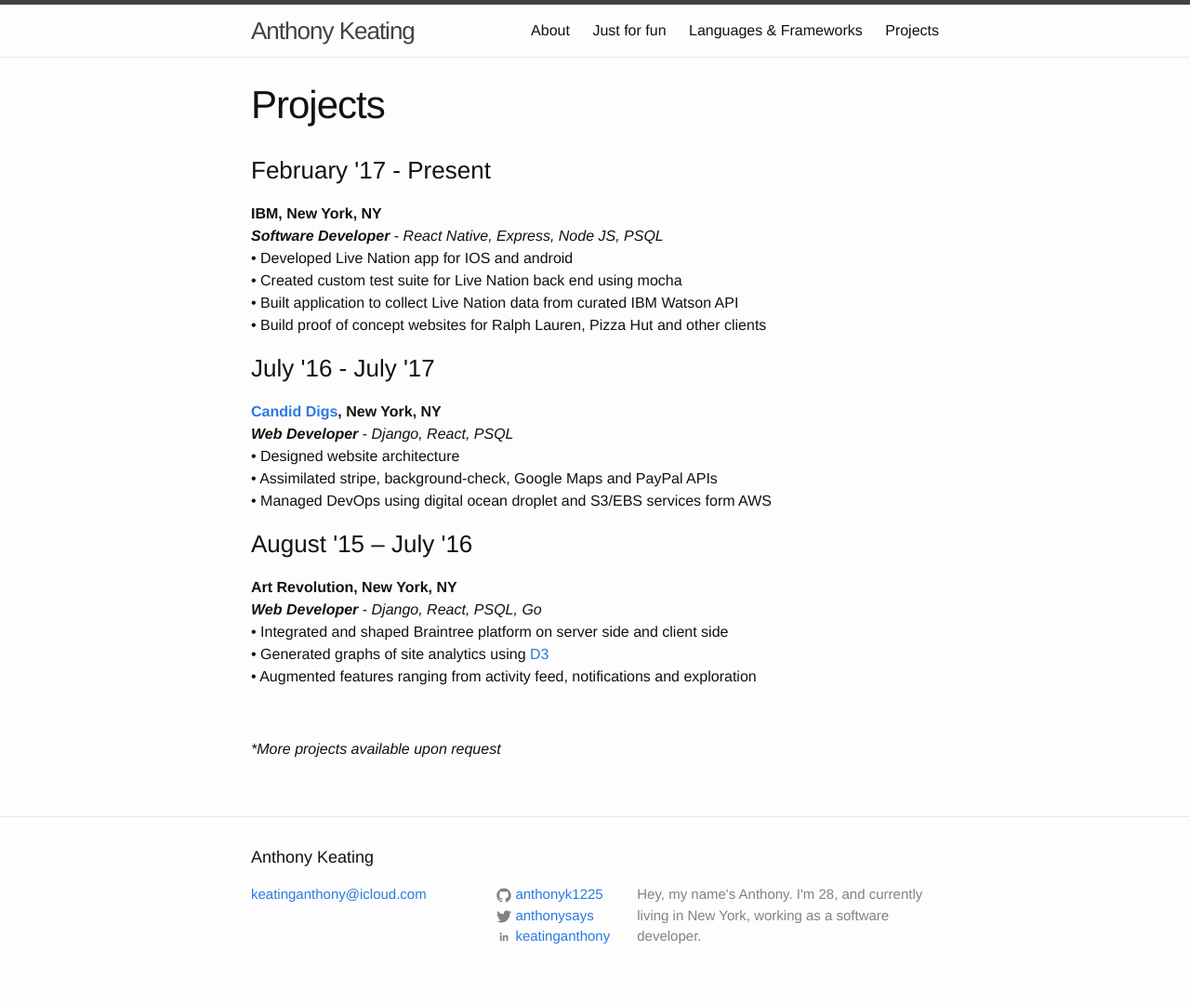
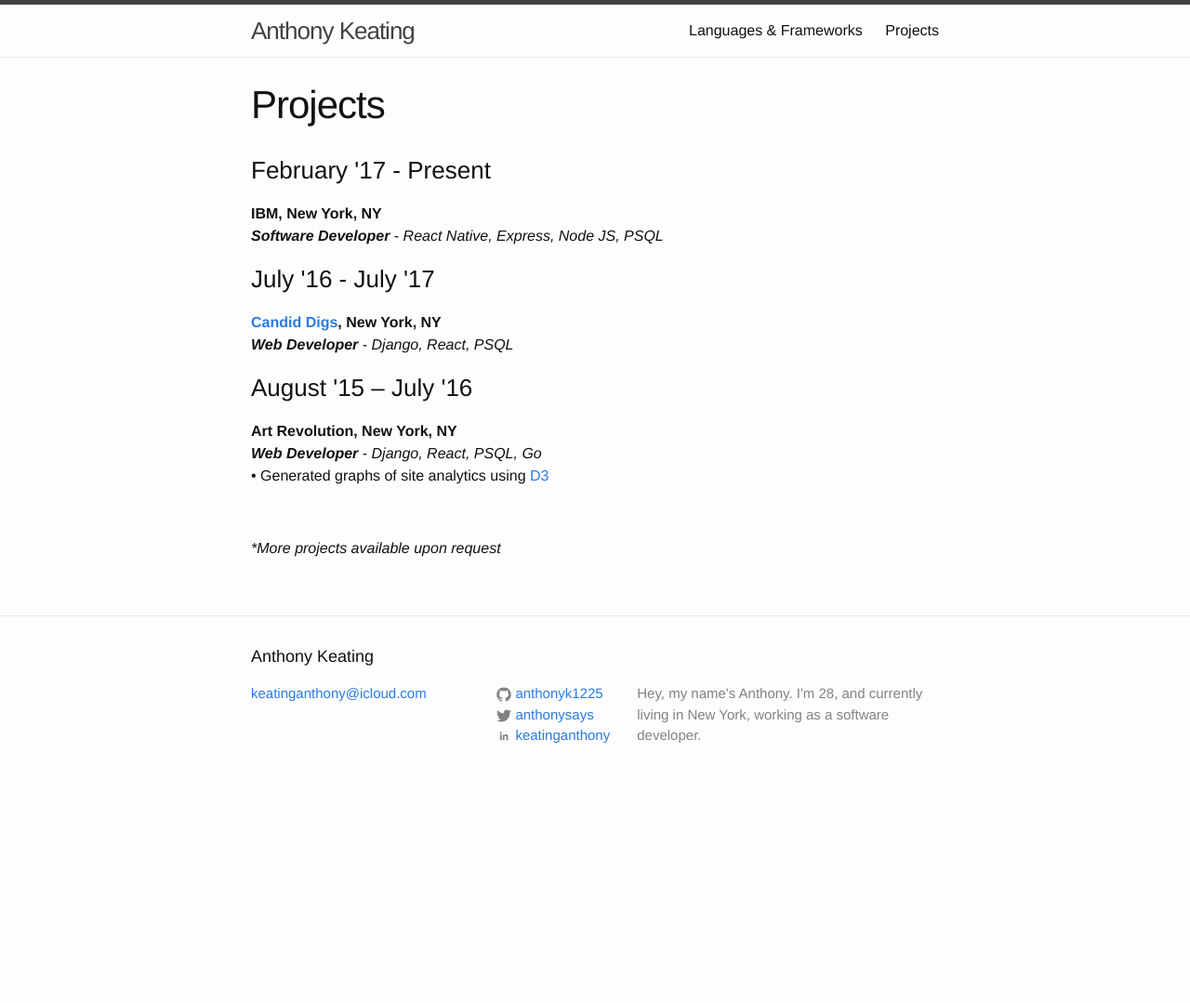
Before and after one commit to anthonyk1225/anthonyk1225.github.io, a Jekyll site: the page built from projects.md, in a window 1280 px wide. Shown: the whole page at 93% size. Built offline with Jekyll 4.4.1, drawn with Linux system fonts in a browser that asks for light colours; a script that is not in the unit is left out; after the commit the page ends 900 px from its top, so only the background shows below that.

Commit message:
clean up

```diff
--- a/index.html
+++ b/index.html
@@ -18,6 +18,4 @@
     {% endfor %}
   </ul>
 
-  <p class="rss-subscribe">subscribe <a href="{{ "/feed.xml" | prepend: site.baseurl }}">via RSS</a></p>
-
 </div>
--- a/projects.md
+++ b/projects.md
@@ -9,27 +9,12 @@
 <b>IBM, New York, NY</b>
 <br>
 <b><i>Software Developer</i></b>  - <i>React Native, Express, Node JS, PSQL</i>
-<br>
-•	Developed Live Nation app for IOS and android
-<br>
-•	Created custom test suite for Live Nation back end using mocha
-<br>
-•	Built application to collect Live Nation data from curated IBM Watson API
-<br>
-•	Build proof of concept websites for Ralph Lauren, Pizza Hut and other clients
 
 
 <h3>July '16 - July '17</h3>
 <b><a href='/candiddigs/'>Candid Digs</a>, New York, NY</b>
 <br>
 <b><i>Web Developer</i></b> - <i>Django, React, PSQL</i>
-<br>
-•	Designed website architecture
-<br>
-•	Assimilated stripe, background-check, Google Maps and PayPal APIs
-<br>
-•	Managed DevOps using digital ocean droplet and S3/EBS services form AWS
-
 
 
 <h3>August '15 – July '16</h3>
@@ -37,11 +22,7 @@
 <br>
 <b><i>Web Developer</i></b> - <i>Django, React, PSQL, Go</i>
 <br>
-•	Integrated and shaped Braintree platform on server side and client side
-<br>
 •	Generated graphs of site analytics using <a href='/d3post/'>D3</a>
-<br>
-•	Augmented features ranging from activity feed, notifications and exploration
 
 
 <br>
```
Also changed, not shown: about.md (deleted, +0 -11 lines), justforfun.md (deleted, +0 -15 lines).
